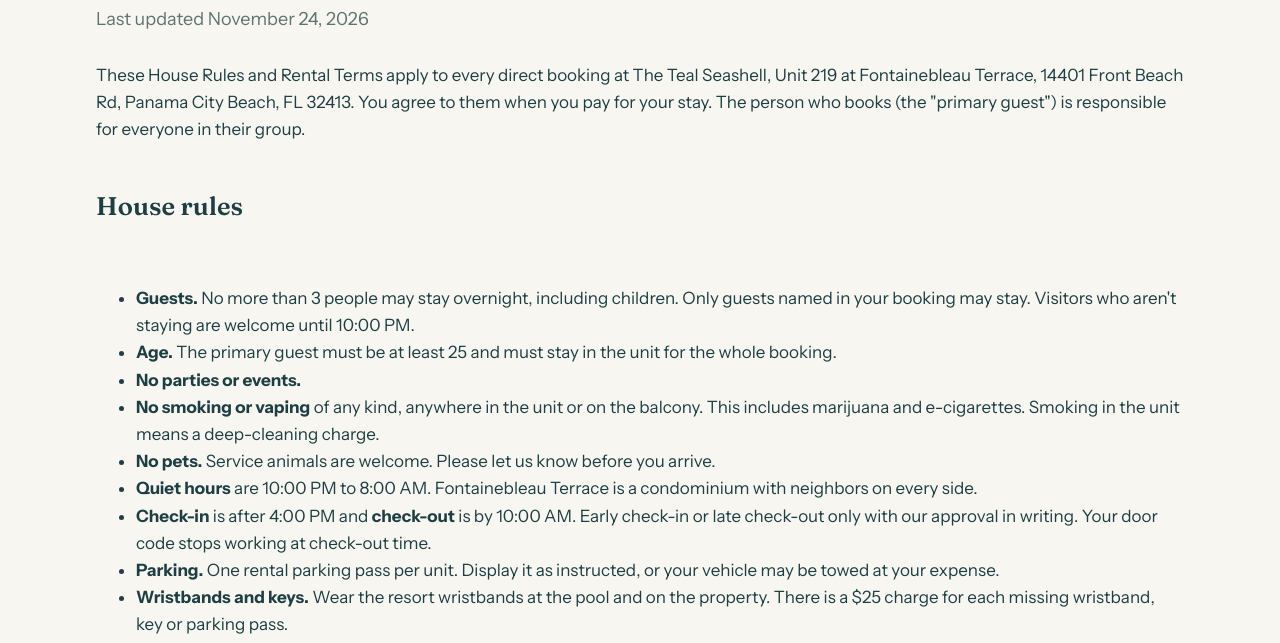
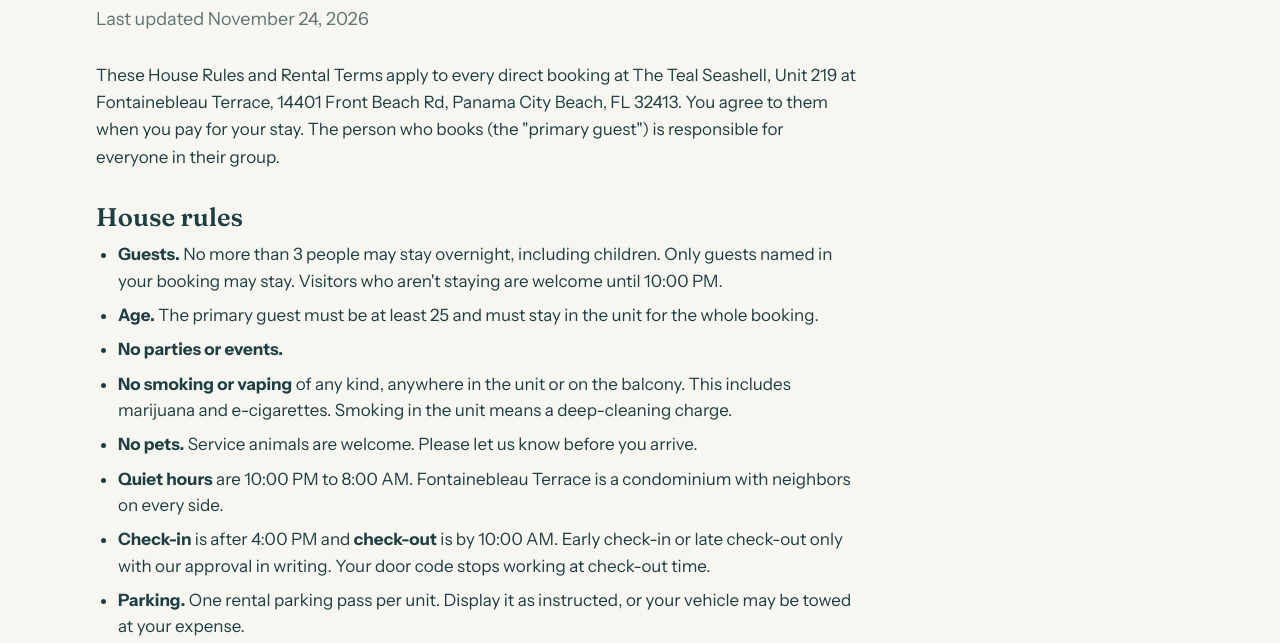
Before and after one commit to haydencampbell12-ship-it/TealSeashellTest, a website: page public/terms.html in a window 1280 px wide. Shown: the part 157-800 px from the top of the page. Drawn offline with Linux system fonts and the light colour scheme; no server answers.

Commit message:
Tidy spacing on terms and privacy pages
Co-Authored-By: Claude Opus 5.5 <noreply@anthropic.com>
Claude-Session: https://claude.ai/code/session_01CYY9AaxC3WNZUrm5hosx7Y

```diff
--- a/public/styles.css
+++ b/public/styles.css
@@ -206,3 +206,11 @@ footer .wrap { padding-block: 26px; display: flex; justify-content: space-betwee
 
 /* Shown only on the test (staging) site */
 .test-banner { background: var(--shell); color: var(--shell-ink); font-size: 14px; font-weight: 600; text-align: center; padding: 8px max(16px, env(safe-area-inset-left, 0px)); }
+
+/* House rules, terms and privacy pages */
+.legal .page-body { display: block; max-width: 760px; }
+.legal .page-body h2 { margin: 32px 0 10px; }
+.legal .page-body ul { margin: 0 0 16px; padding-left: 22px; }
+.legal .page-body li { margin: 8px 0; line-height: 1.55; }
+.legal .page-body p { line-height: 1.6; }
+footer .wrap { flex-wrap: wrap; row-gap: 6px; }
```
